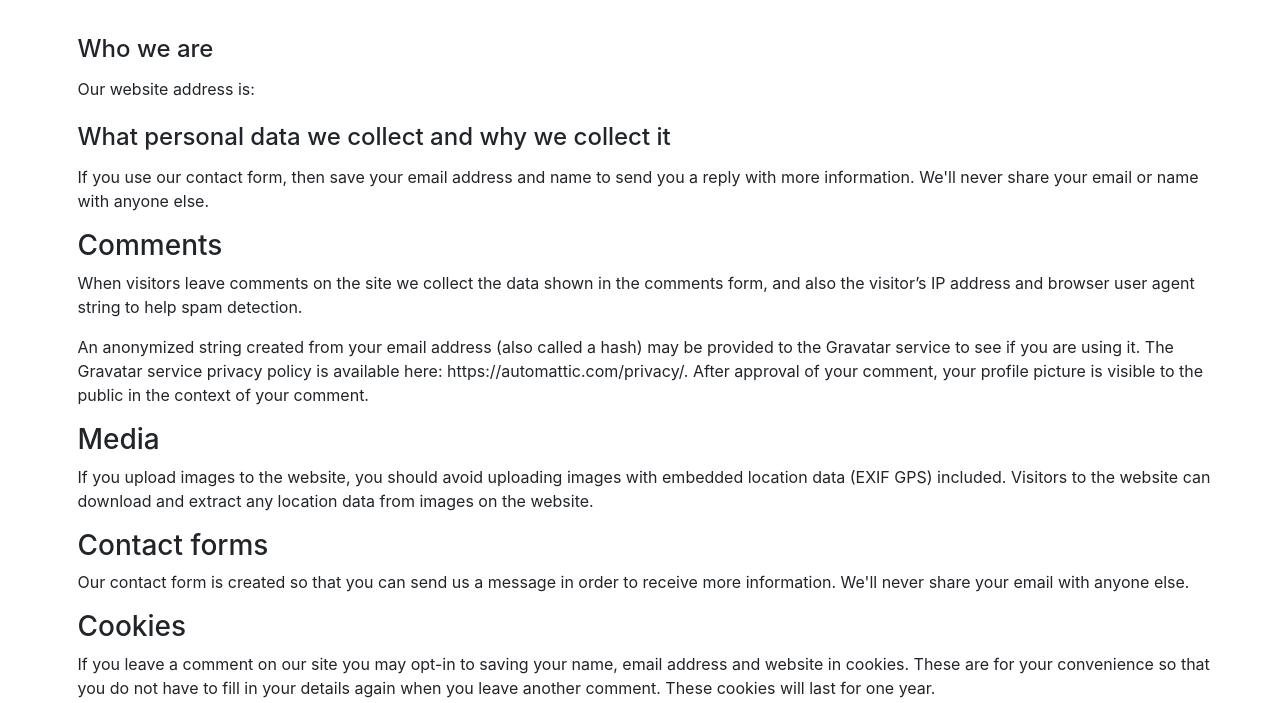
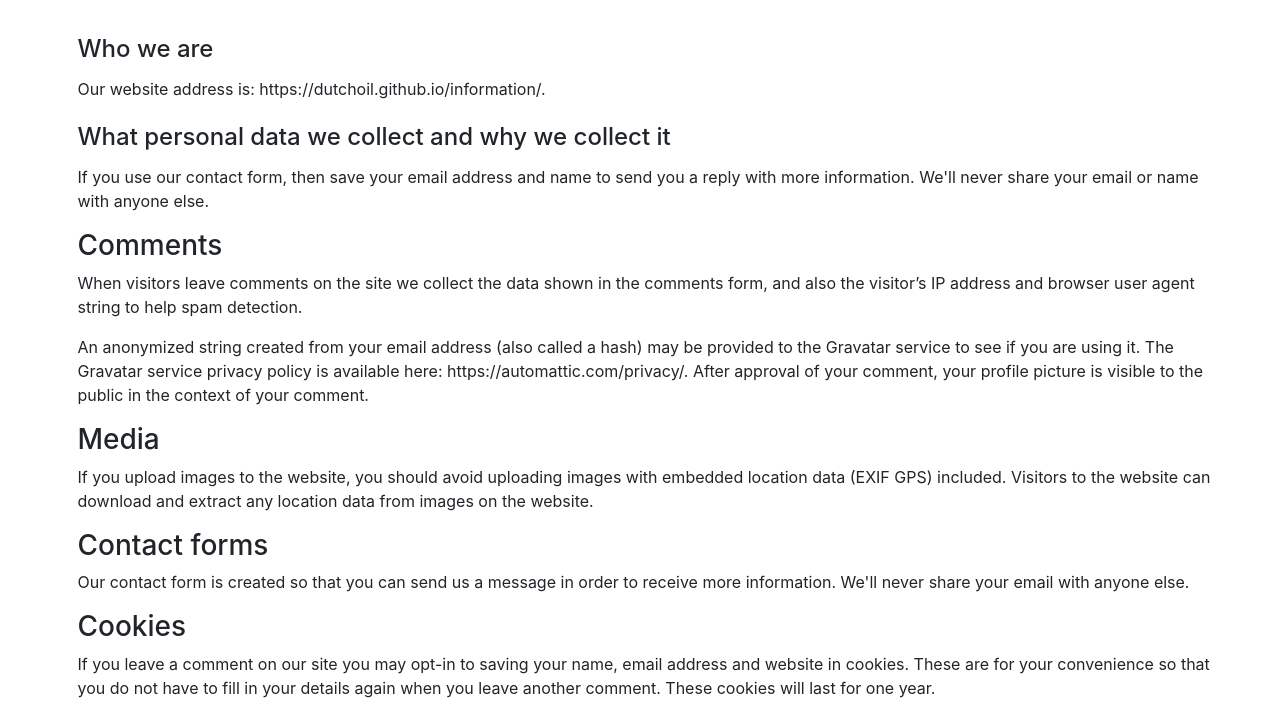
Before and after one commit to dutchoil/information, a plain HTML site: page privacy.html in a window 1280 px wide. Shown: the part 97-800 px from the top of the page. Drawn offline with Linux system fonts and the light colour scheme.

Commit message:
Update privacy.html

```diff
--- a/privacy.html
+++ b/privacy.html
@@ -48,7 +48,7 @@
 
 
 
-<p>Our website address is: </p>
+<p>Our website address is: https://dutchoil.github.io/information/.</p>
 
 
 
```
